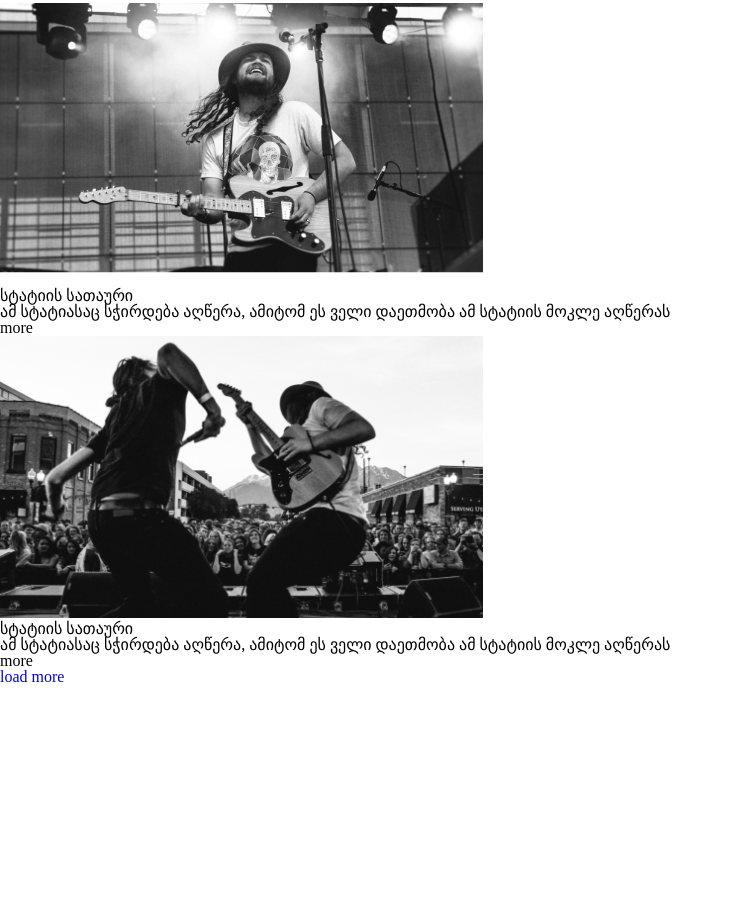
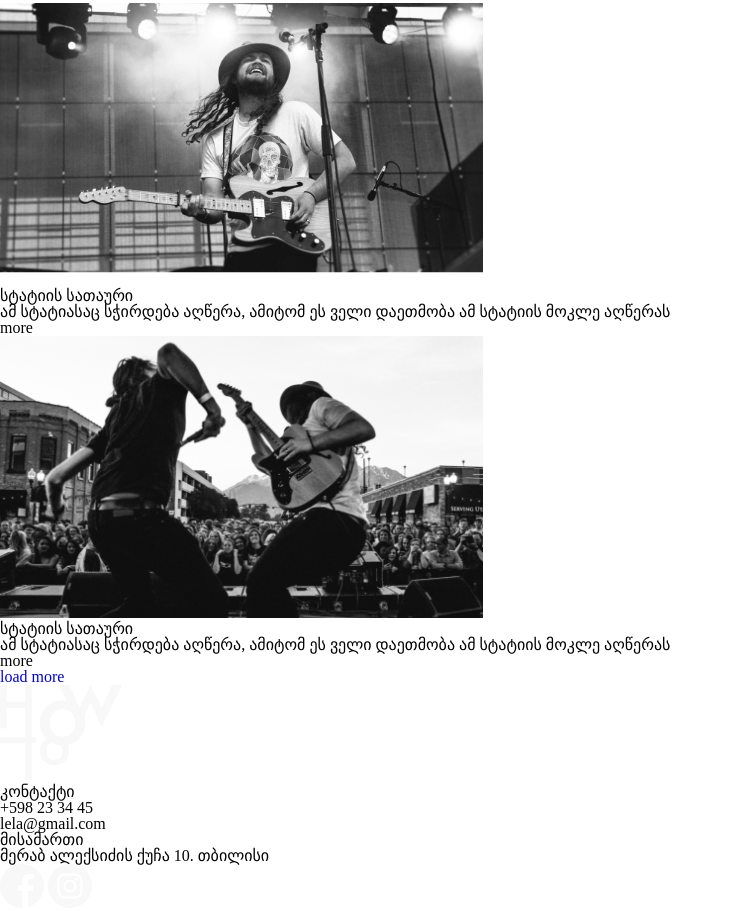
Before and after one commit to revazi86/davaleba-09, a plain HTML site: page index.html in a window 1280 px wide. Shown: the part 1559-2470 px from the top of the page, without its empty margins (0-733 px from the left). Before the commit the page ends 2244 px from the top, so only its background shows below. Drawn offline with Linux system fonts and the light colour scheme; a web font is replaced by a local one.

Commit message:
added footer

```diff
--- a/index.html
+++ b/index.html
@@ -100,5 +100,25 @@
 			</div>
 		</div>
 	</section>
+	<footer class="footer">
+		<div class="container flex space-between footerbox ">
+		<a href="index.html"><img src="img/Group 3.png" alt="logo" class="logo2"></a>
+		<div class="flex contactbox">
+		<div class="contact">
+			<span class="contit">კონტაქტი</span>
+			<p class="context">+598 23 34 45</p>
+			<p class="context">lela@gmail.com</p>
+		</div>
+		<div class="addres">
+			<span class="contit">მისამართი</span>
+             <p class="context">მერაბ ალექსიძის ქუჩა 10. თბილისი</p>
+		</div>
+	    </div>
+		<div class="soc">
+			<a href="https://www.facebook.com/"><img src="img/facebook (2).png" alt="facebook.com" class="socimg"></a>
+			<a href="https://www.instagram.com/"></a> <img src="img/instagram (1).png" alt="instagram.com">
+		</div>
+		</div>
+	</footer>
 </body>
 </html>
```
